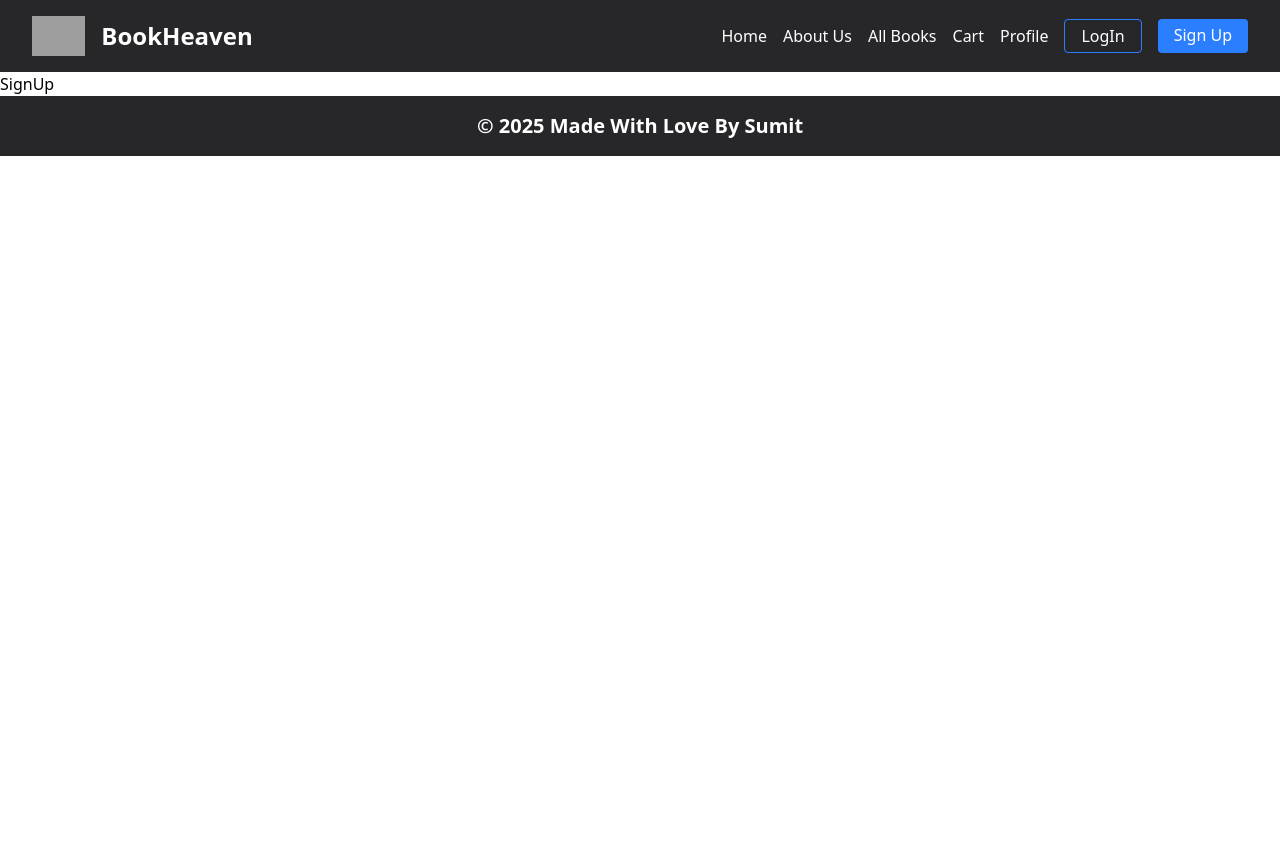
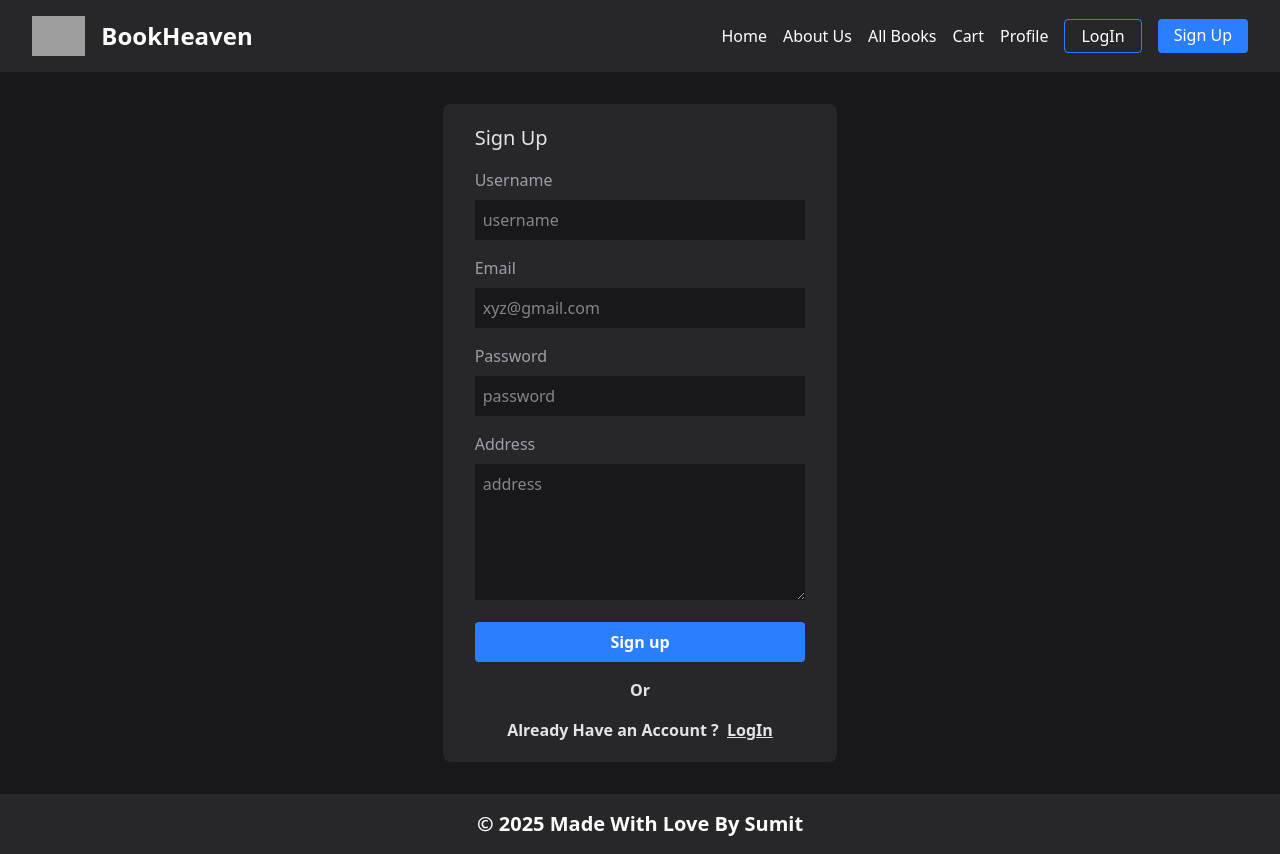
Before and after one commit to Sumitpal0572/BookStore-Frontend, a React (Vite) app: page /SignUp in a window 1280 px wide. Before the commit the page ends 800 px from the top, so only its background shows below. Built offline with nearby package versions, Linux system fonts and the light colour scheme; grey boxes are pictures that could not be loaded.

Commit message:
SignUp and Login page crrated

```diff
--- a/src/components/ViewBooksDetails/ViewBookDetail.jsx
+++ b/src/components/ViewBooksDetails/ViewBookDetail.jsx
@@ -19,11 +19,11 @@
   return (
     <>
       {Data && (
-        <div className="px-12 py-8 bg-zinc-900 flex gap-8">
-          <div className="bg-zinc-800 rounded p-4 h-[80vh] w-3/6 flex items-center justify-center">
-            <img src={Data.url} className="h-[70vh]" />
+        <div className=" px-4 md:px-12 py-8 bg-zinc-900 flex flex-col md:flex-row gap-8">
+          <div className="bg-zinc-800 rounded p-4 h-[70vh] lg:h-[80vh] w-full lg:w-3/6 flex items-center justify-center">
+            <img src={Data.url} className="h-[50vh] lg:h-[70vh]" />
           </div>
-          <div className="p-4 w-3/6">
+          <div className="p-4 w-full lg:w-3/6">
             <h1 className="text-4xl text-zinc-300 font-semibold">
               {Data.title}
             </h1>
--- a/src/pages/LogIn.jsx
+++ b/src/pages/LogIn.jsx
@@ -1,9 +1,53 @@
-import React from 'react'
-
+import React from "react";
+import { Link } from "react-router-dom";
 const LogIn = () => {
   return (
-    <div>LogIn</div>
-  )
-}
+    <div className="h-auto bg-zinc-900 px-12 py-8 flex items-center justify-center">
+      <div className="bg-zinc-800 rounded-lg px-8 p-5 w-full md:w-3/6 lg:w-2/6">
+        <p className="text-zinc-200 text-xl">Login</p>
+        <div className="mt-4">
+          <div>
+            <label htmlFor="" className="text-zinc-400">
+              Username
+            </label>
+            <input
+              type="text"
+              className="w-full mt-2 bg-zinc-900 text-zinc-100 p-2 outline-none"
+              placeholder="username"
+              name="username"
+              required
+            />
+          </div>
+          <div className="mt-4">
+            <label htmlFor="" className="text-zinc-400">
+              Password
+            </label>
+            <input
+              type="password"
+              className="w-full mt-2 bg-zinc-900 text-zinc-100 p-2 outline-none"
+              placeholder="password"
+              name="password"
+              required
+            />
+          </div>
+          <div className="mt-4">
+            <button className="w-full bg-blue-500 text-white font-semibold py-2 rounded hover">
+              Login
+            </button>
+          </div>
+          <p className="flex mt-4 items-center justify-center text-zinc-200 font-semibold">
+            Or
+          </p>
+          <p className="flex mt-4 items-center justify-center text-zinc-200 font-semibold">
+            Already Have an Account ? &nbsp;
+            <Link to="/login" className="hover:text-blue-500">
+              <u>Signup</u>
+            </Link>
+          </p>
+        </div>
+      </div>
+    </div>
+  );
+};
 
-export default LogIn
+export default LogIn;
--- a/src/pages/SignUp.jsx
+++ b/src/pages/SignUp.jsx
@@ -1,9 +1,77 @@
-import React from 'react'
-
+import React from "react";
+import { Link } from "react-router-dom";
 const SignUp = () => {
   return (
-    <div>SignUp</div>
-  )
-}
+    <div className="h-auto bg-zinc-900 px-12 py-8 flex items-center justify-center">
+      <div className="bg-zinc-800 rounded-lg px-8 p-5 w-full md:w-3/6 lg:w-2/6">
+        <p className="text-zinc-200 text-xl">Sign Up</p>
+        <div className="mt-4">
+          <div>
+            <label htmlFor="" className="text-zinc-400">
+              Username
+            </label>
+            <input
+              type="text"
+              className="w-full mt-2 bg-zinc-900 text-zinc-100 p-2 outline-none"
+              placeholder="username"
+              name="username"
+              required
+            />
+          </div>
+          <div className="mt-4">
+            <label htmlFor="" className="text-zinc-400">
+              Email
+            </label>
+            <input
+              type="text"
+              className="w-full mt-2 bg-zinc-900 text-zinc-100 p-2 outline-none"
+              placeholder="xyz@gmail.com"
+              name="email"
+              required
+            />
+          </div>
+          <div className="mt-4">
+            <label htmlFor="" className="text-zinc-400">
+              Password
+            </label>
+            <input
+              type="password"
+              className="w-full mt-2 bg-zinc-900 text-zinc-100 p-2 outline-none"
+              placeholder="password"
+              name="password"
+              required
+            />
+          </div>
+          <div className="mt-4">
+            <label htmlFor="" className="text-zinc-400">
+              Address
+            </label>
+            <textarea
+              className="w-full mt-2 bg-zinc-900 text-zinc-100 p-2 outline-none "
+              rows="5"
+              placeholder="address"
+              name="address"
+              required
+            />
+          </div>
+          <div className="mt-4">
+            <button className="w-full bg-blue-500 text-white font-semibold py-2 rounded hover">
+              Sign up
+            </button>
+          </div>
+          <p className="flex mt-4 items-center justify-center text-zinc-200 font-semibold">
+            Or
+          </p>
+          <p className="flex mt-4 items-center justify-center text-zinc-200 font-semibold">
+            Already Have an Account ? &nbsp;
+            <Link to="/login" className="hover:text-blue-500">
+              <u>LogIn</u>
+            </Link>
+          </p>
+        </div>
+      </div>
+    </div>
+  );
+};
 
-export default SignUp
+export default SignUp;
```
Also changed, not shown: src/store/index.js (added).
